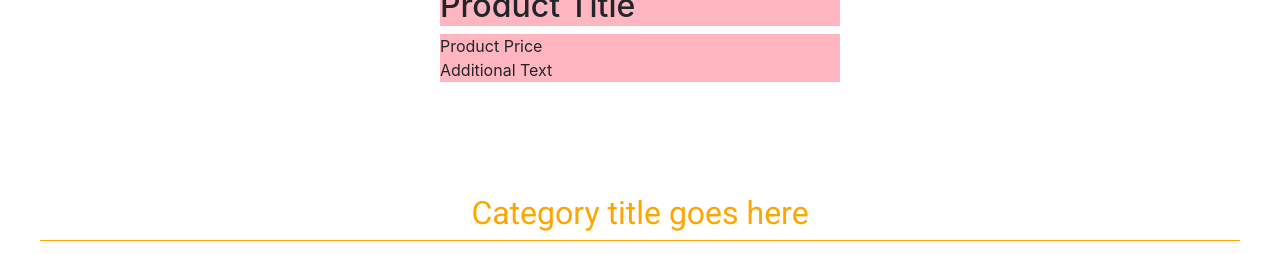
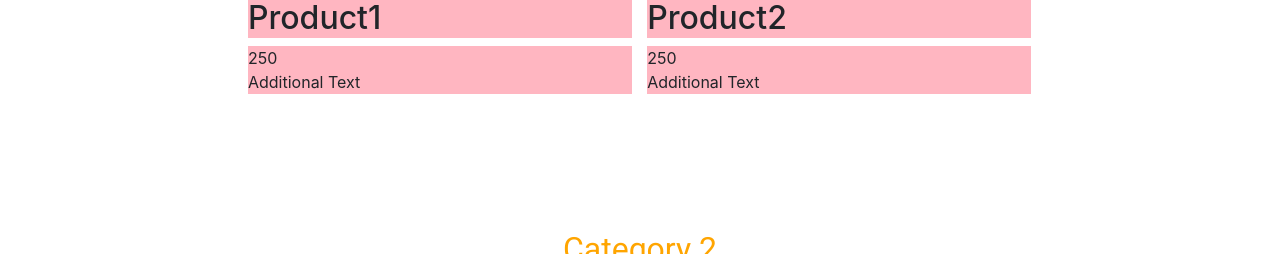
Before and after one commit to nsuspring2019cse299sec8/Group3, a Flask app: page /products/ in a window 1280 px wide. Shown: the part 704-958 px from the top of the page. Run offline with Flask 2, Linux system fonts and the light colour scheme; some libraries are stand-ins or nearby versions.

Commit message:
Dynamic Products Page
Most of the product page elements are now dynamic.

Rest needs to be updated.

```diff
--- a/ProjectCodes/orange/static/style.css
+++ b/ProjectCodes/orange/static/style.css
@@ -89,7 +89,7 @@ header nav ul li a:active{
   color: orange;
 }
 
-.productsCard {
+.productCard {
   margin-left: 0.6%;
   margin-right: 0.67%;
   margin-top: 1.5em;
@@ -101,7 +101,7 @@ header nav ul li a:active{
   height: auto;
 }
 
-.productsCard img {
+.productCard img {
   width: 100%;
 }
 
--- a/ProjectCodes/orange/templates/products.html
+++ b/ProjectCodes/orange/templates/products.html
@@ -6,51 +6,27 @@
   </div>
   <div id="productContainer">
     <div id="showcase">
+      {% for category in categoryList %}
         <div class="categoryTitle">
-        <h2>Category title goes here</h2>
+          <h2>{{ category['name'] }}</h2>
         </div>
+        {% for product in productList %}
+          {% if product['categoryID'] == category['id'] %}
             <div class="productCard">
               <a href="#"><img src="/static/images/product1.png" alt=""></a>
               <div class="cardTitle">
-          <h2>Product Title</h2>
+                <h2>{{ product['name'] }}</h2>
               </div>
               <div class="cardPrice">
-          <span>Product Price</span>
+                <span>{{ product['price'] }}</span>
               </div>
               <div class="cardExtra">
                 <span>Additional Text</span>
               </div>
             </div>
-      <div class="categoryTitle">
-        <h2>Category title goes here</h2>
-      </div>
-      <div class="productCard">
-        <a href="#"><img src="/static/images/product1.png" alt=""></a>
-        <div class="cardTitle">
-          <h2>Product Title</h2>
-        </div>
-        <div class="cardPrice">
-          <span>Product Price</span>
-        </div>
-        <div class="cardExtra">
-          <span>Additional Text</span>
-        </div>
-      </div>
-      <div class="categoryTitle">
-        <h2>Category title goes here</h2>
-      </div>
-      <div class="productCard">
-        <a href="#"><img src="/static/images/product1.png" alt=""></a>
-        <div class="cardTitle">
-          <h2>Product Title</h2>
-        </div>
-        <div class="cardPrice">
-          <span>Product Price</span>
-        </div>
-        <div class="cardExtra">
-          <span>Additional Text</span>
-        </div>
-      </div>
+          {% endif %}
+        {% endfor %}
+      {% endfor %}
     </div>
   </div>
 {% endblock%}
```
Lines whose indentation alone changed are shown as unchanged.
